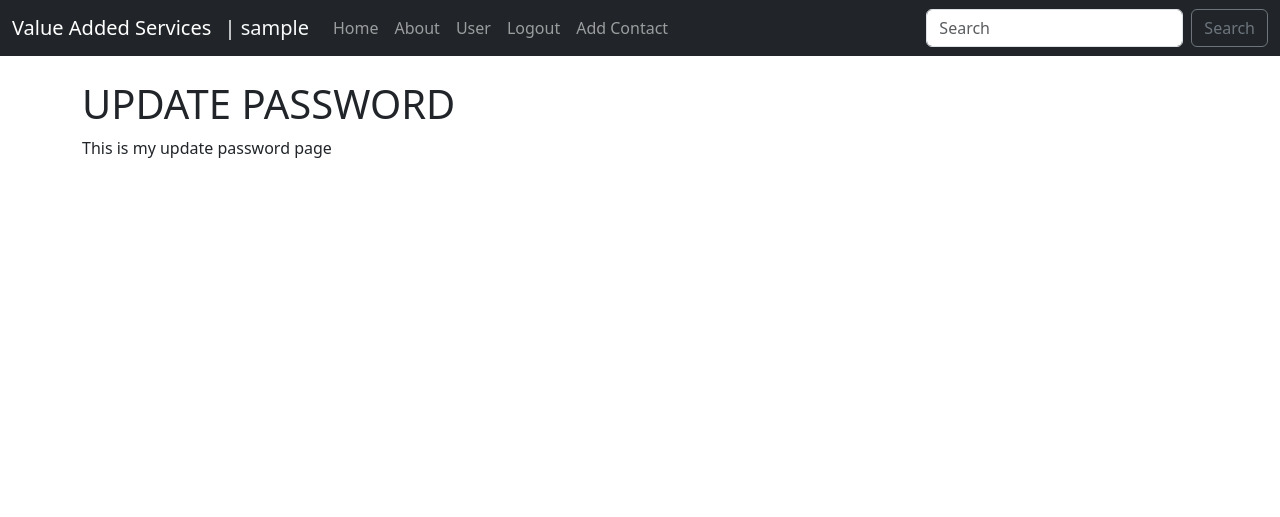
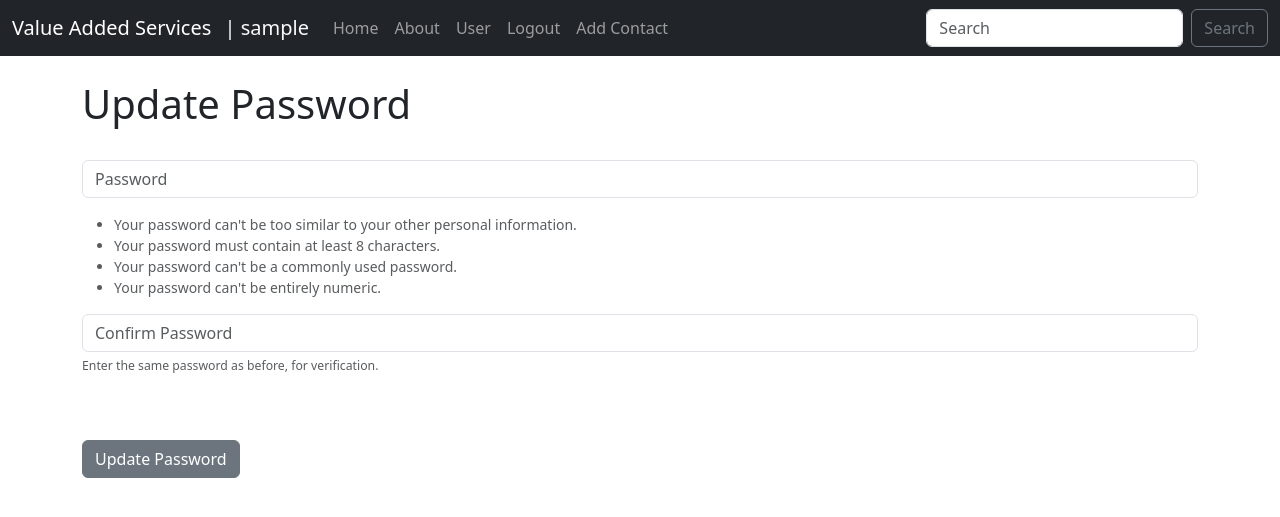
Before and after one commit to DebbieCoates/VAS, a Django app: page /update_password/ in a window 1280 px wide. Shown: the top 517 px of the page. Run offline with Django 5.2, Linux system fonts and the light colour scheme; the visitor is signed in with stand-in values (Sample User, id 1).

Commit message:
Update password functionality

```diff
--- a/website/vas/forms.py
+++ b/website/vas/forms.py
@@ -72,3 +72,22 @@ class UpdateUserForm(UserChangeForm):
 		self.fields['username'].widget.attrs['placeholder'] = 'User Name'
 		self.fields['username'].label = ''
 		self.fields['username'].help_text = '<span class="form-text text-muted"><small>Required. 150 characters or fewer. Letters, digits and @/./+/-/_ only.</small></span>'
+
+  # Update User Password
+class ChangePasswordForm(SetPasswordForm):
+	class Meta:
+		model = User
+		fields = ['new_password1', 'new_password2']
+
+	def __init__(self, *args, **kwargs):
+		super(ChangePasswordForm, self).__init__(*args, **kwargs)
+
+		self.fields['new_password1'].widget.attrs['class'] = 'form-control'
+		self.fields['new_password1'].widget.attrs['placeholder'] = 'Password'
+		self.fields['new_password1'].label = ''
+		self.fields['new_password1'].help_text = '<ul class="form-text text-muted small"><li>Your password can\'t be too similar to your other personal information.</li><li>Your password must contain at least 8 characters.</li><li>Your password can\'t be a commonly used password.</li><li>Your password can\'t be entirely numeric.</li></ul>'
+
+		self.fields['new_password2'].widget.attrs['class'] = 'form-control'
+		self.fields['new_password2'].widget.attrs['placeholder'] = 'Confirm Password'
+		self.fields['new_password2'].label = ''
+		self.fields['new_password2'].help_text = '<span class="form-text text-muted"><small>Enter the same password as before, for verification.</small></span>'
--- a/website/vas/templates/update_password.html
+++ b/website/vas/templates/update_password.html
@@ -1,8 +1,18 @@
-{% extends "base.html" %}
+{% extends 'base.html' %}
 
-{% block content   %}
+{% block content %}
 
-    <h1>  UPDATE PASSWORD </h1>
-    <p> This is my update password page </p>
+<h1>Update Password</h1>
+<br/>
 
-{% endblock  %}
+<form method="POST" action="{% url 'update_password' %}">
+	{% csrf_token %}
+	{{ form.as_p }}
+	<br/><br/>
+	<button type="submit" class="btn btn-secondary">
+		Update Password
+	</button>
+
+</form>
+
+{% endblock %}
--- a/website/vas/views.py
+++ b/website/vas/views.py
@@ -1,10 +1,9 @@
 from django.shortcuts import render, get_object_or_404, redirect
 from .models import Contact
 from django.contrib import messages
-from .forms import UpdateContact, SignUpForm,  UpdateUserForm
+from .forms import UpdateContact, SignUpForm,  UpdateUserForm, ChangePasswordForm
 from django.contrib.auth import authenticate, login, logout
 from django.contrib.auth.models import User
-
 
 
 # Update User
@@ -28,7 +27,36 @@ def update_user(request):
 		return redirect('login')
 
 def update_password(request):
-    return render(request, 'update_password.html', {})
+	if request.user.is_authenticated:
+		#get the current user
+		current_user = request.user
+
+		# Did they post? Or are they viewing the page
+		if request.method == "POST":
+			# Define our form
+			form = ChangePasswordForm(current_user, request.POST)
+			# is form valid
+			if form.is_valid():
+				#save the form info
+				form.save()
+				# re-login the user
+				login(request,current_user)
+				# Success message
+				messages.success(request, "Your Password Has Been Updated!")
+				return redirect('update_user')
+			else:
+				# loop thru error messages
+				for error in list(form.errors.values()):
+					messages.error(request, error)
+					return redirect('update_password')
+		else:
+			# Define our form
+			form = ChangePasswordForm(current_user)
+			return render(request, 'update_password.html', {"form":form})
+
+	else:
+		messages.success(request, "You Must Be Logged In To View That Page...")
+		return redirect('home')
 
 
 #login
```
